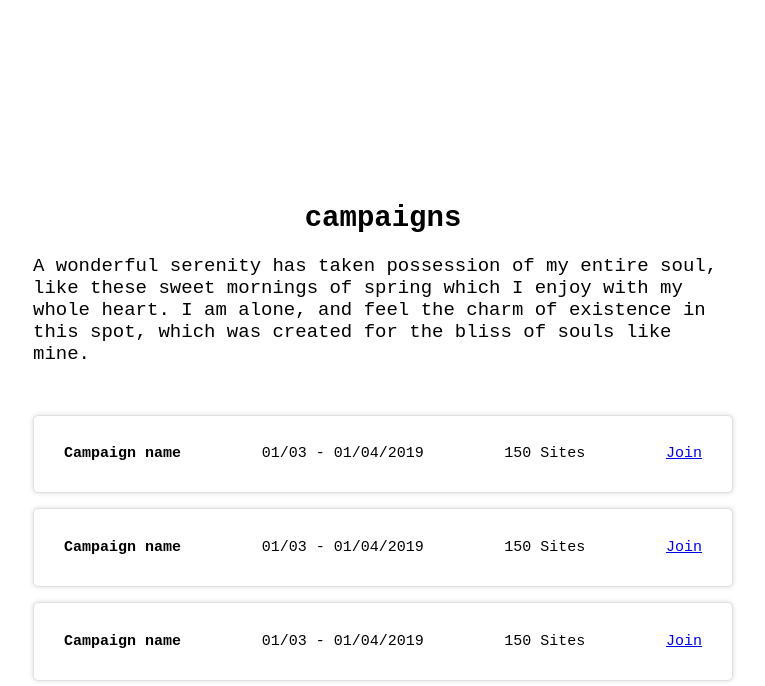
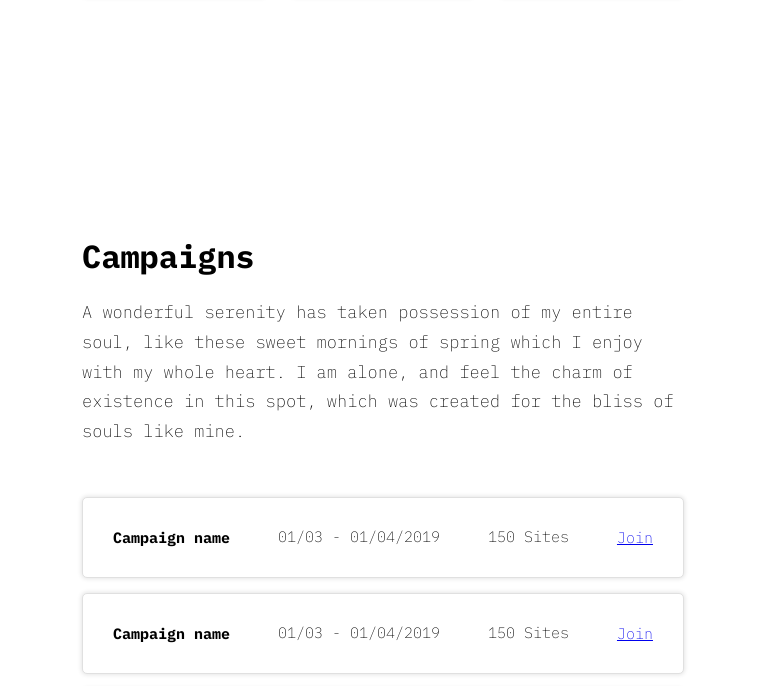
Before and after one commit to NetizensAssociation/website, a plain HTML site: page index.html in a window 1280 px wide. Shown: the part 2073-2759 px from the top of the page, without its empty margins (257-1022 px from the left). Drawn offline with nearby package versions, Linux system fonts and the light colour scheme.

Commit message:
changes to fonts

```diff
--- a/css/custom.css
+++ b/css/custom.css
@@ -7,15 +7,21 @@ body{
 }
 
 p, a, h1, h2, h3, h4, h5, h6, button{
-    font-family: Courier New;
+  font-weight: 200;
+  font-family: 'IBM Plex Mono';
 }
 
 button{
-    font-size: 13px;
+  font-size: 12px;
 }
 
 p{
-    font-size: 19px;
+  line-height: 1.75;
+  font-size: 17px;
+}
+
+h1, h2{
+  font-weight: 700;
 }
 
 a:hover,
@@ -27,6 +33,18 @@ a:active{
 ul{
     list-style-type: none;
     padding: 0;
+}
+
+li a{
+  font-size: 13px;
+}
+
+.campaigns ul li p{
+  font-weight: 200;
+}
+
+.campaigns ul li h4{
+  font-weight: 700;
 }
 
 button{
@@ -109,8 +127,6 @@ nav .active-nav{
 }
 
 .mobile-nav-icon{
-    margin:
-    font-weight: regular;
     cursor: pointer;
     display: block;
     float: right;
@@ -132,18 +148,13 @@ main{
     margin: 0 auto;
 }
 
-.article{
+article{
     margin: 0 auto;
-    padding-bottom: 250px;
+    /* padding-bottom: 250px; */
 }
 
-.article:last-child{
-    padding-bottom: 100px;
-}
-
-.article h1{
-    font-size: 29px;
-    text-align: center;
+article:last-child{
+    /* padding-bottom: 100px; */
 }
 
     /***** Articles > Hero *****/
--- a/css/skeleton.css
+++ b/css/skeleton.css
@@ -31,9 +31,9 @@
 .container {
   position: relative;
   width: 100%;
-  max-width: 700px;
+  max-width: 650px;
   margin: 0 auto;
-  padding: 0 20px;
+  padding: 0 1.5em 200px 1.5em;
   box-sizing: border-box; }
 .column,
 .columns {
@@ -44,8 +44,7 @@
 /* For devices larger than 400px */
 @media (min-width: 400px) {
   .container {
-    width: 85%;
-    padding: 0; }
+    width: 85%; }
 }
 
 /* For devices larger than 550px */
--- a/index.html
+++ b/index.html
@@ -10,7 +10,7 @@
     <meta name="viewport" content="width=device-width, initial-scale=1">
     <meta name="Thiago Parizi" content="Netizens project">
     <link rel="stylesheet" href="//cdn.jsdelivr.net/fontawesome/4.3.0/css/font-awesome.css">
-    <link rel="stylesheet" href="//fonts.googleapis.com/css?family=Open+Sans">
+    <link href="https://fonts.googleapis.com/css?family=IBM+Plex+Mono:200,300,400,700" rel="stylesheet">
     <link rel="stylesheet" href="css/normalize.css">
     <link rel="stylesheet" href="css/skeleton.css">
     <link rel="stylesheet" href="css/custom.css">
@@ -41,13 +41,12 @@
             <button>Download browser extension</button>
         </div>
     </article>
-        <div class="container">
-            <article class="article about" id="about">
-                <h1>about</h1>
+      <article class="container about" id="about">
+          <h1>About</h1>
           <p>A wonderful serenity has taken possession of my entire soul, like these sweet mornings of spring which I enjoy with my whole heart. I am alone, and feel the charm of existence in this spot, which was created for the bliss of souls like mine. I am so happy, my dear friend, so absorbed in the exquisite sense of mere tranquil existence, that I neglect my talents. I should be incapable of drawing a single stroke at the present moment; and yet I feel that I never was a greater artist than now.</p>
       </article>
-            <article class="article how-to" id="how-to">
-                <h1>how-to</h1>
+      <article class="container how-to" id="how-to">
+          <h1>How-to</h1>
           <p>A wonderful serenity has taken possession of my entire soul, like these sweet mornings of spring which I enjoy with my whole heart. I am alone, and feel the charm of existence in this spot, which was created for the bliss of souls like mine.</p>
           <ul class="row cf">
               <li class="one-third column card">
@@ -61,8 +60,8 @@
               </li>
           </ul>
       </article>
-            <article class="article campaigns" id="campaigns">
-                <h1>campaigns</h1>
+      <article class="container campaigns" id="campaigns">
+          <h1>Campaigns</h1>
           <p>A wonderful serenity has taken possession of my entire soul, like these sweet mornings of spring which I enjoy with my whole heart. I am alone, and feel the charm of existence in this spot, which was created for the bliss of souls like mine.</p>
           <ul>
               <li>
@@ -122,7 +121,6 @@
           </ul>
           <button>Load more</button>
       </article>
-        </div>
     </main>
 <!-- Scripts -->
     <script src="https://ajax.googleapis.com/ajax/libs/jquery/3.3.1/jquery.min.js"></script>
--- a/js/script.js
+++ b/js/script.js
@@ -39,7 +39,7 @@ $(document).ready(function(){
   		var scrollDistance = $(window).scrollTop();
 
   		$('article').each(function(i) {
-  				if ($(this).position().top+300 <= scrollDistance) {
+  				if ($(this).position().top-250 <= scrollDistance) {
   						$('.nav-links a.active-nav').removeClass('active-nav');
   						$('.nav-links a').eq(i).addClass('active-nav');
   				}
```
Lines whose indentation alone changed are shown as unchanged.
